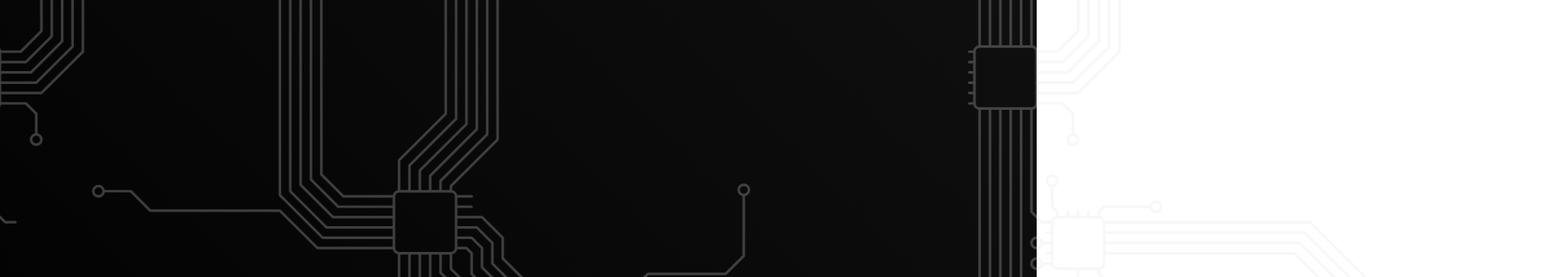
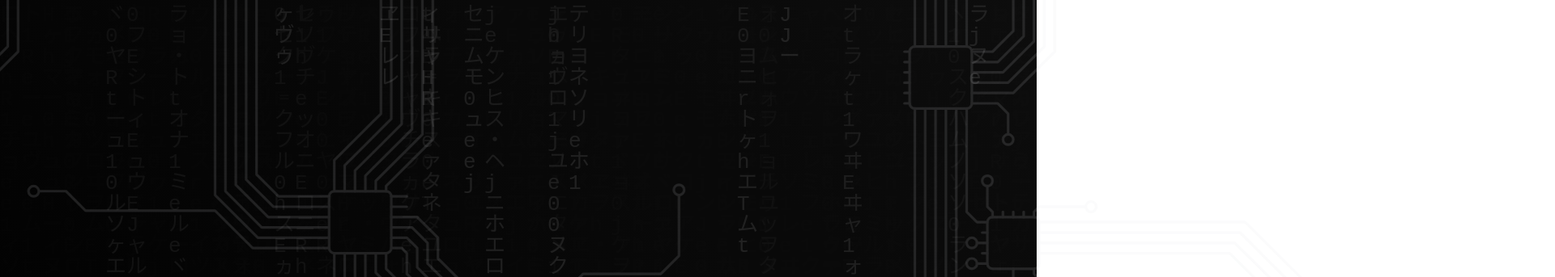
Before and after one commit to jahrei/jl-start, a plain HTML site: page index.html in a window 1280 px wide. Shown: the top 343 px of the page at 81% size, 1920 px wide, since content can reach past the window. Drawn offline with nearby package versions, Linux system fonts and the light colour scheme; a web font is replaced by a local one.

Commit message:
testing a matrix effect

```diff
--- a/index.html
+++ b/index.html
@@ -3,6 +3,7 @@
 <link rel="stylesheet" type="text/css" href="magic.css" />
 
 <script src="https://cdnjs.cloudflare.com/ajax/libs/animejs/3.2.1/anime.min.js"></script> <!-- Include Anime.js -->
+<canvas id="Matrix"></canvas>
 <head>
     <meta name="viewport" content="width=device-width, initial-scale=1">
     <link rel="preconnect" href="https://fonts.googleapis.com">
@@ -14,6 +15,9 @@
     <!-- <link rel="preconnect" href="https://fonts.googleapis.com">
     <link rel="preconnect" href="https://fonts.gstatic.com" crossorigin>
     <link href="https://fonts.googleapis.com/css2?family=Fragment+Mono:ital@0;1&display=swap" rel="stylesheet"> -->
+    <link rel="stylesheet" href="https://fonts.cdnfonts.com/css/jetbrains-mono">
+
+
 </head>
 
 <body class="bg-grad">
@@ -23,8 +27,10 @@
         </div>
     </div>
 
+
+
     <!-- CREDIT TO: https://codepen.io/jenniesyip/pen/WpxQKy -->
-    <svg xmlns="http://www.w3.org/2000/svg" viewBox="350 20 500 500" width="600" height="500" class="inline-svg">
+    <svg xmlns="http://www.w3.org/2000/svg" viewBox="350 20 600 500" width="20" height="20" class="inline-svg">
         <defs>
           <linearGradient id="linear" x1="0%" y1="0%" x2="100%" y2="0%">
             <stop offset="0%"   stop-color="#148BB1"/>
@@ -1259,6 +1265,12 @@
         </g>
     </svg>
 
+    <div class="canvas-container">
+        <script src="matrix.js" class="matrix-rain"></script> <!-- Link to your JavaScript file -->
+    </div>
+
+
+
     <a href="#" class="logo-container">
         <img src="JL_minilogo.png" alt="jahrei labs" class="JL-logo">
         <!-- <div class="coming-soon-text">Coming Soon</div> -->
--- a/magic.css
+++ b/magic.css
@@ -52,7 +52,7 @@ body {
 .inline-svg {
     position: absolute;
     transform: rotate(90deg);
-    width: 500vw;
+    width: 600vw;
     height: 100vh;
     z-index: -1;
     opacity: 0;
@@ -67,7 +67,7 @@ body {
         opacity: 0;
     }
     to {
-        opacity: .26;
+        opacity: .13;
     }
 }
 
@@ -112,6 +112,50 @@ body {
     min-height: 100vh;
 }
 
+/* Matrix Rain */
+#Matrix {
+    width: 100%;
+    height: 100%;
+    display: block;
+    position: absolute;
+    z-index: -4;
+    opacity: 0;
+    top: 0;
+    left: 0;
+    animation: faydeIn 2s forwards;
+    animation-delay: 1s
+}
+
+.canvas-container {
+    display: flex;
+    justify-content: center;
+    align-items: center;
+    text-align: center;
+    min-height: 100vh;
+    opacity: 0; /* Initially set opacity to 0 */
+}
+
+@keyframes faydeIn {
+    from {
+        opacity: 0; /* Start opacity from 0 */
+    }
+    to {
+        opacity: 0.1; /* End opacity at 1 */
+    }
+}
+
+
+
+.matrix-rain {
+    background: transparent;
+    display: block;
+    position: fixed;
+    top: 50%;
+    left: 50%;
+    opacity:0.2;
+    transform: translate(-50%, -50%);
+    z-index: -4; /* Set a lower z-index to send it to the back */
+  }
 
 /* "jahrei labs." TEXT */
 .typewriter h1 {
--- /dev/null
+++ b/matrix.js
@@ -0,0 +1,57 @@
+
+const canvas = document.getElementById('Matrix');
+const context = canvas.getContext('2d');
+canvas.width = window.innerWidth;
+canvas.height = window.innerHeight;
+
+const katakana = 'アイウエオカキクケコサシスセソタチツテトナニヌネノハヒフヘホマミムメモヤユヨラリルレロワヲンヴァィゥェォャュョッーアイウエオカキクケコサシスセソタチツテトナニヌネノハヒフヘホマミムメモヤユヨラリルレロワヲンヴァィゥェォャュョッー゠ヰヱヵヶヽヾ・ヮヵヶャュョッー・ヮヵヶャュョッー';
+const latin = 'JETHERjetherJETHERjetherJETHERjetherJETHERjetherJETHERjether';
+const nums = '010101010101010101010101010101';
+const alphabet = katakana + latin + nums;
+const fontSize = 26;
+const columns = Math.floor(canvas.width / fontSize);
+
+const rainDrops = [];
+for (let x = 0; x < columns; x++) {
+    rainDrops[x] = 1; // Initialize with the same height for every column
+}
+let isPaused = false; // Variable to track whether the animation is paused
+function drawRain() {
+    if (!isPaused) { // Check if the animation is not paused
+        context.fillStyle = 'rgba(0, 0, 0, 0.04)'; // Adjust the opacity here
+        context.fillRect(0, 0, canvas.width, canvas.height); // Clear the canvas with slight opacity
+        context.fillStyle = 'white'; // Color for raindrops
+        context.font = `${fontSize}px Martian Mono, monospace`;
+
+        for (let x = 0; x < columns; x++) {
+            const charIndex = Math.floor(Math.random() * alphabet.length);
+            const char = alphabet.charAt(charIndex);
+            const xPos = x * fontSize;
+            const yPos = rainDrops[x] * fontSize;
+
+            context.fillText(char, xPos, yPos);
+
+            // Update raindrop position
+            if (Math.random() > 0.99) {
+                rainDrops[x] = 0;
+            }
+            rainDrops[x]++;
+        }
+    }
+
+    setTimeout(drawRain, 58); // Adjust the timeout value (milliseconds) to control the speed
+}
+// Function to pause the animation for a certain duration
+function pauseAnimation(duration) {
+    isPaused = true; // Set the pause flag to true
+    setTimeout(() => {
+        isPaused = false; // Resume the animation after the specified duration
+        // Restart animation after pause duration
+        drawRain();
+    }, duration);
+}
+
+
+
+drawRain(); // Start the animation loop
+pauseAnimation(1000);
```
